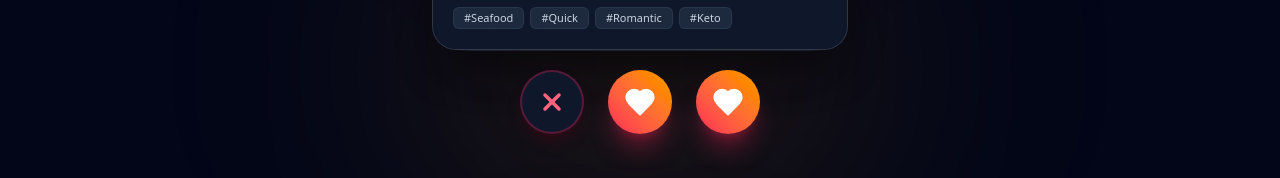
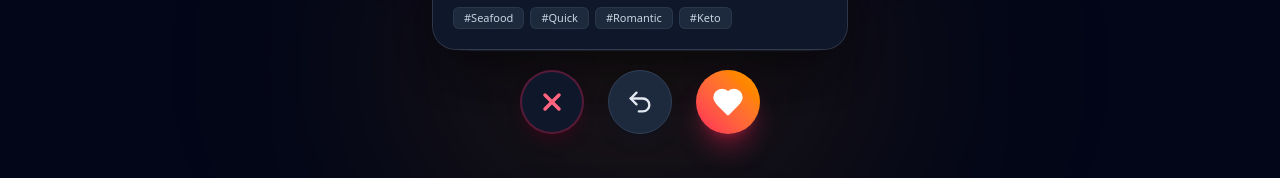
Before and after one commit to PyLou317/whats-for-dinner, a React (Vite) app: page / in a window 1280 px wide. Both pictures are taken after a click on the button "Try Instant Demo Mode (QR ready)". Shown: the part 542-720 px from the top of the page. Built offline with nearby package versions, Linux system fonts and the light colour scheme; no server answers; the database is empty.

Commit message:
fix big: undo swipe now undo the last swipe, not all swipes.

```diff
--- a/src/components/SwipDeck/Buttons/ResetUndoBtn.jsx
+++ b/src/components/SwipDeck/Buttons/ResetUndoBtn.jsx
@@ -1,24 +1,15 @@
-import { Heart } from "lucide-react";
+import { Undo2 } from 'lucide-react';
 
-export default function ResetUndoBtn({
-  swipeTopCardRef,
-  handleSwipe,
-  currentTopCard,
-}) {
+export default function ResetUndoBtn({ onReset }) {
   return (
     <button
       type="button"
-      onClick={() => {
-        if (swipeTopCardRef.current) {
-          swipeTopCardRef.current("yes", "right");
-        } else if (currentTopCard) {
-          handleSwipe(currentTopCard, "yes", "right");
-        }
-      }}
-      className="w-16 h-16 rounded-full bg-gradient-to-tr from-rose-500 to-amber-500 hover:from-rose-600 hover:to-amber-600 text-white shadow-xl shadow-rose-500/30 flex items-center justify-center active-press transition-all hover:scale-105"
-      title="Like / Yes"
+      onClick={onReset}
+      className="w-16 h-16 rounded-full bg-slate-800 hover:bg-slate-700 text-slate-200 border border-slate-700 shadow-lg shadow-slate-900/30 flex items-center justify-center active-press transition-all hover:scale-105"
+      title="Undo last swipe"
+      aria-label="Undo last swipe"
     >
-      <Heart className="w-8 h-8 fill-white" />
+      <Undo2 className="w-7 h-7" />
     </button>
   );
 }
```
